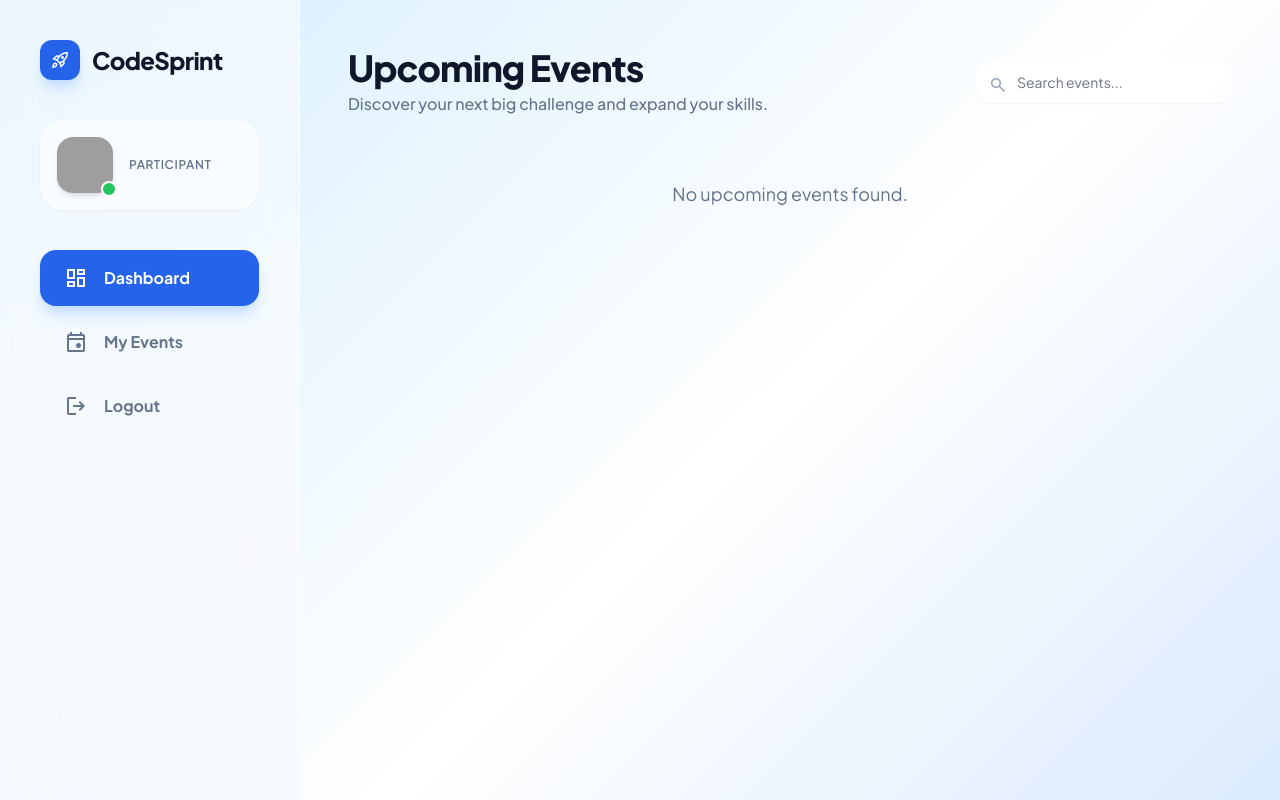
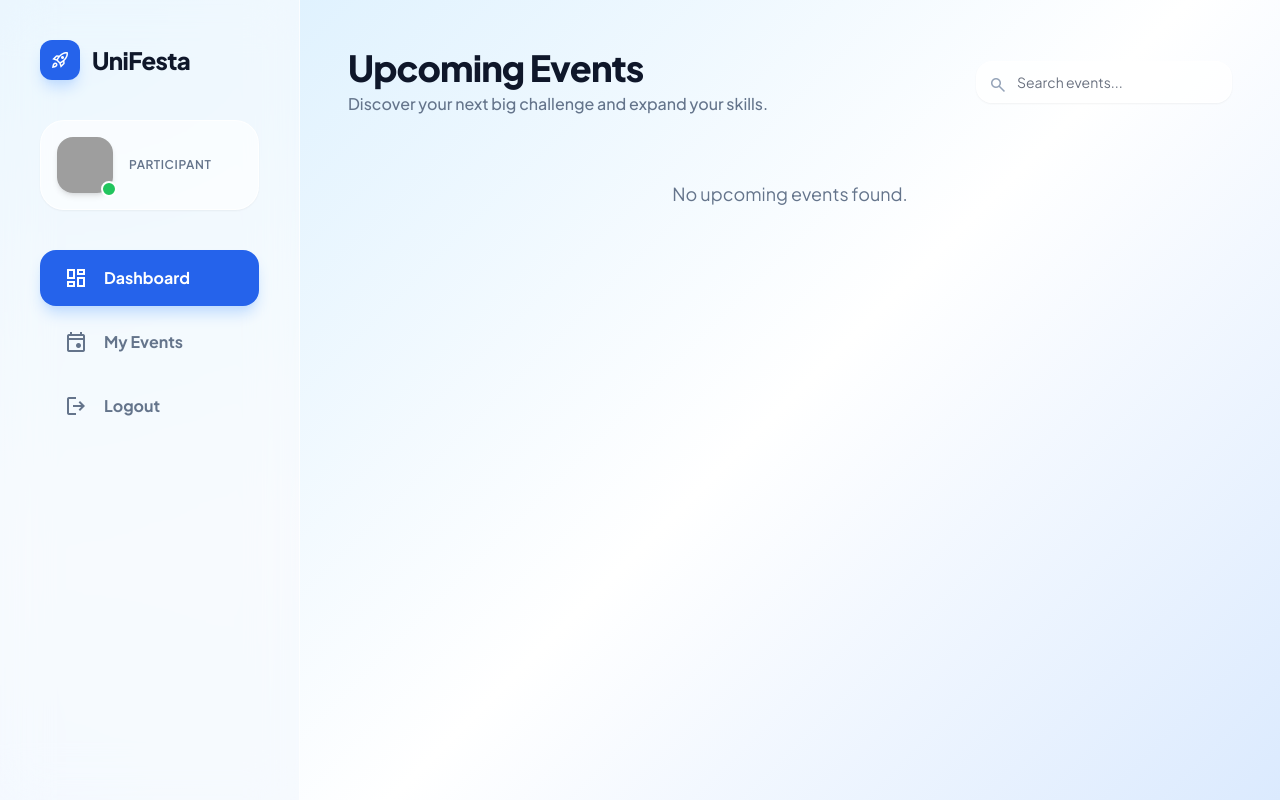
Before and after one commit to Meraj076/Event_management, a Django app: page /events/ in a window 1280 px wide. Run offline with Django 5.2, Linux system fonts and the light colour scheme; data that the repository does not hold is empty; some libraries are stand-ins or nearby versions; grey boxes are pictures that could not be loaded.

Commit message:
Update title and branding from CodeSprint to UniFesta

```diff
--- a/src/templates/student_portal/feed.html
+++ b/src/templates/student_portal/feed.html
@@ -4,7 +4,7 @@
 <head>
 <meta charset="utf-8"/>
 <meta content="width=device-width, initial-scale=1.0" name="viewport"/>
-<title>CodeSprint | Dashboard</title>
+<title>UniFesta | Dashboard</title>
 <script src="https://cdn.tailwindcss.com?plugins=forms,container-queries"></script>
 <link href="https://fonts.googleapis.com/css2?family=Plus+Jakarta+Sans:wght@400;500;600;700;800&display=swap" rel="stylesheet"/>
 <link href="https://fonts.googleapis.com/css2?family=Material+Symbols+Outlined:wght,FILL@100..700,0..1&display=swap" rel="stylesheet"/>
@@ -72,7 +72,7 @@
         <div class="w-10 h-10 rounded-xl bg-blue-600 flex items-center justify-center shadow-lg shadow-blue-200">
             <span class="material-symbols-outlined text-white text-xl">rocket_launch</span>
         </div>
-        <span class="font-extrabold text-2xl tracking-tight text-slate-900">CodeSprint</span>
+        <span class="font-extrabold text-2xl tracking-tight text-slate-900">UniFesta</span>
     </div>
 
     <div class="mb-10 p-4 rounded-3xl bg-white/60 border border-white/80 shadow-sm flex items-center gap-4">
```
